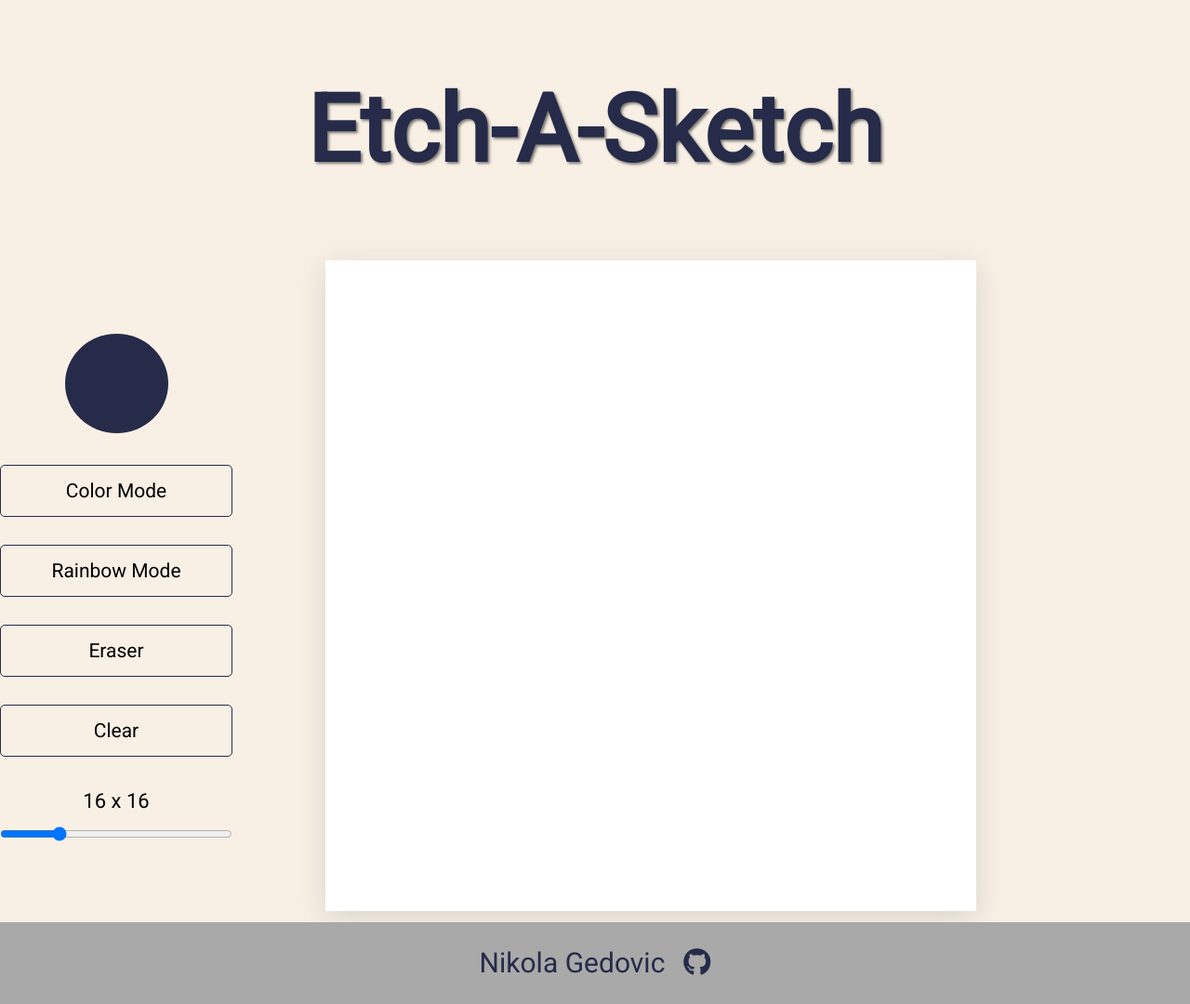
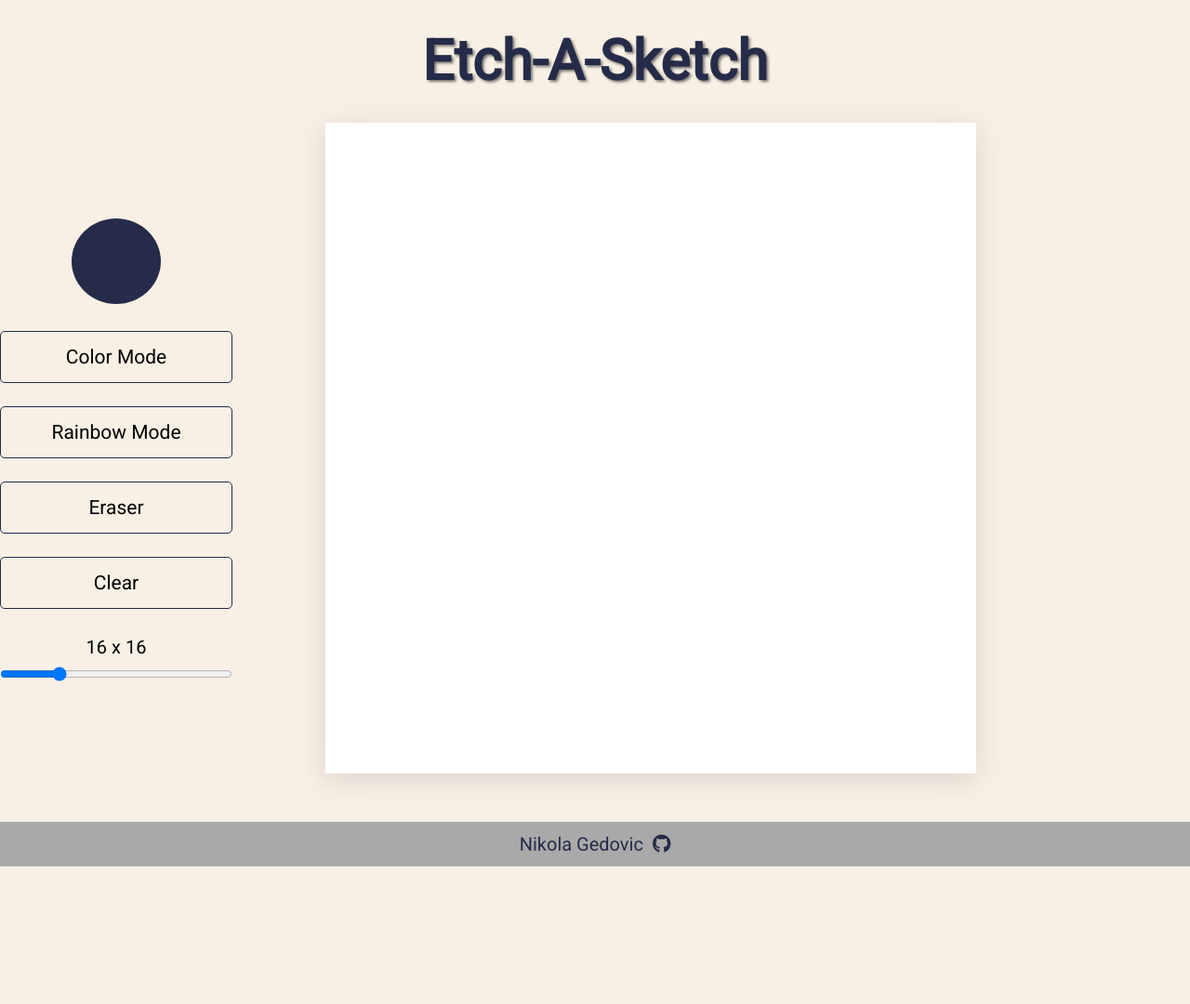
Before and after one commit to NikolaGedovic/Etch-A-Sketch, a plain HTML site: page index.html in a window 1280 px wide. Shown: the whole page at 93% size. After the commit the page ends 932 px from the top, so only its background shows below. Drawn offline with Linux system fonts and the light colour scheme.

Commit message:
adding styling to page

```diff
--- a/style.css
+++ b/style.css
@@ -41,11 +41,11 @@ button {
 /* Header Section */
 
 header {
-  padding: 80px 0;
+  padding: 30px 0;
 }
 
 h1 {
-  font-size: 100px;
+  font-size: 60px;
   line-height: 1.2;
   text-shadow: 2px 2px 3px rgba(0, 0, 0, 0.51);
   color: #252B48;
@@ -70,7 +70,7 @@ h1 {
   flex-direction: column;
   align-items: center;
   justify-content: center;
-  gap: 30px;
+  gap: 25px;
   width: 250px;
   height: 700px;
 }
@@ -80,8 +80,8 @@ h1 {
   -moz-appearance: none;
   appearance: none;
   background-color: #F8F0E5;
-  width: 115px;
-  height: 115px;
+  width: 100px;
+  height: 100px;
   border: none;
 }
 
@@ -97,7 +97,7 @@ h1 {
 
 .size-value {
   margin-bottom: -20px;
-  font-size: 22px;
+  font-size: 20px;
 }
 
 /* Container */
@@ -127,9 +127,9 @@ footer {
   display: flex;
   justify-content: center;
   align-items: center;
-  gap: 20px;
+  gap: 10px;
   width: 100%;
-  padding: 20px;
-  font-size: 30px;
+  padding: 8px;
+  font-size: 20px;
   background-color: #A9A9A9;
 }
```
Also changed, not shown: index.html (+3 -3 lines).
